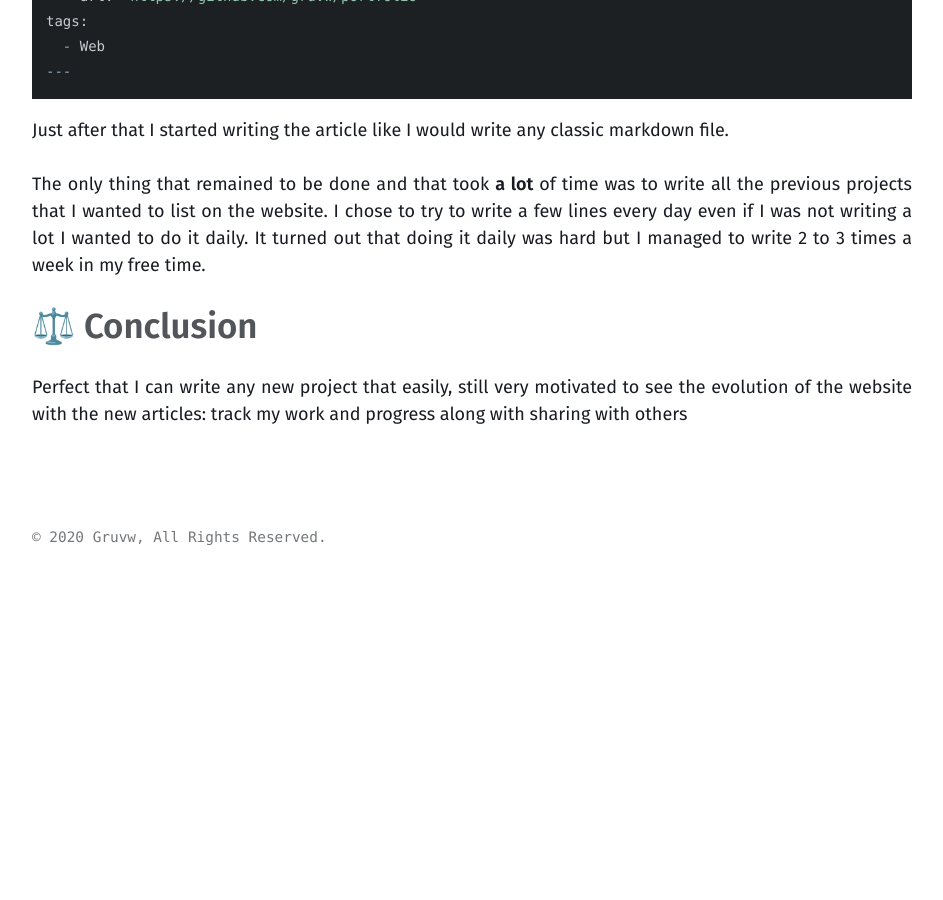
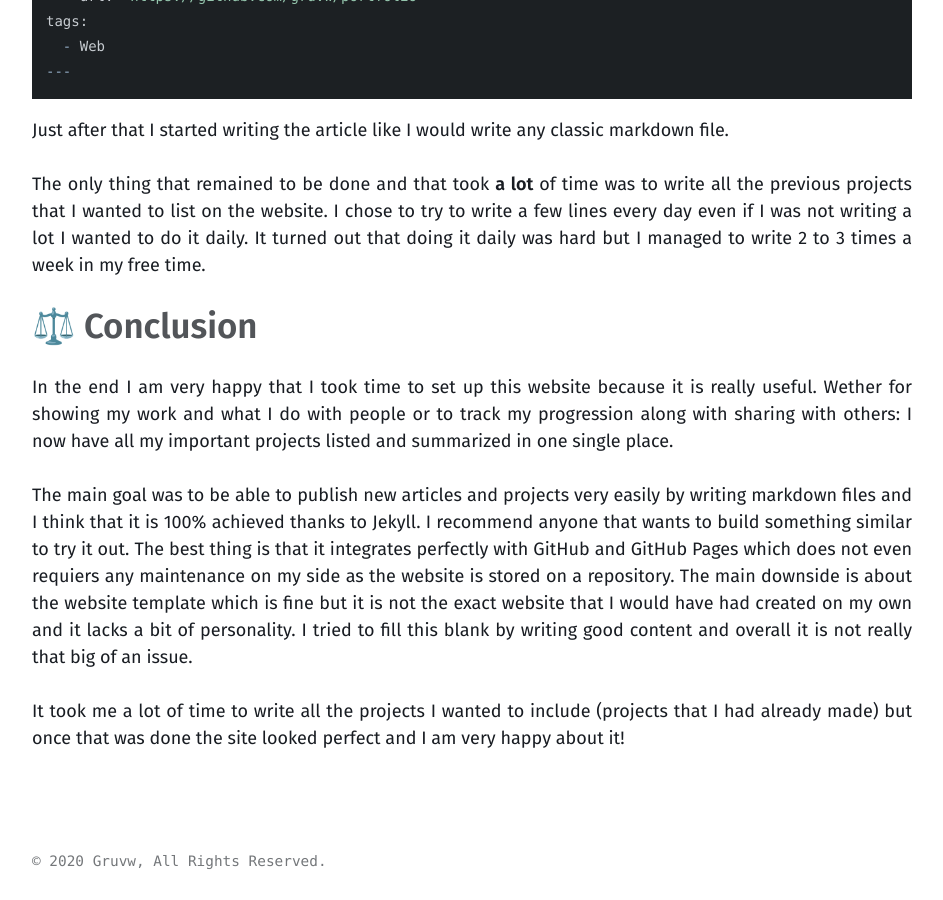
Before and after one commit to gruvw/portfolio, a Jekyll site: the page built from future_posts/2020-07-01-this-website.md, in a window 1280 px wide and 900 px high, scrolled down 5010 px. Shown: the whole window, without its empty margins (40-983 px from the left). Built offline with Jekyll 4.4.1, drawn with Linux system fonts in a browser that asks for light colours; before the commit the page ends 5586 px from its top, so only the background shows below that.

Commit message:
Conclusion

```diff
--- a/future_posts/2020-07-01-this-website.md
+++ b/future_posts/2020-07-01-this-website.md
@@ -179,4 +179,14 @@ It turned out that doing it daily was hard but I managed to write 2 to 3 times a
 
 ## ⚖️ Conclusion
 
-Perfect that I can write any new project that easily, still very motivated to see the evolution of the website with the new articles: track my work and progress along with sharing with others
+In the end I am very happy that I took time to set up this website because it is really useful.
+Wether for showing my work and what I do with people or to track my progression along with sharing with others: I now have all my important projects listed and summarized in one single place.
+<!-- track my work and progress along with sharing with others -->
+
+The main goal was to be able to publish new articles and projects very easily by writing markdown files and I think that it is 100% achieved thanks to Jekyll.
+I recommend anyone that wants to build something similar to try it out.
+The best thing is that it integrates perfectly with GitHub and GitHub Pages which does not even requiers any maintenance on my side as the website is stored on a repository.
+The main downside is about the website template which is fine but it is not the exact website that I would have had created on my own and it lacks a bit of personality.
+I tried to fill this blank by writing good content and overall it is not really that big of an issue.
+
+It took me a lot of time to write all the projects I wanted to include (projects that I had already made) but once that was done the site looked perfect and I am very happy about it!
```
